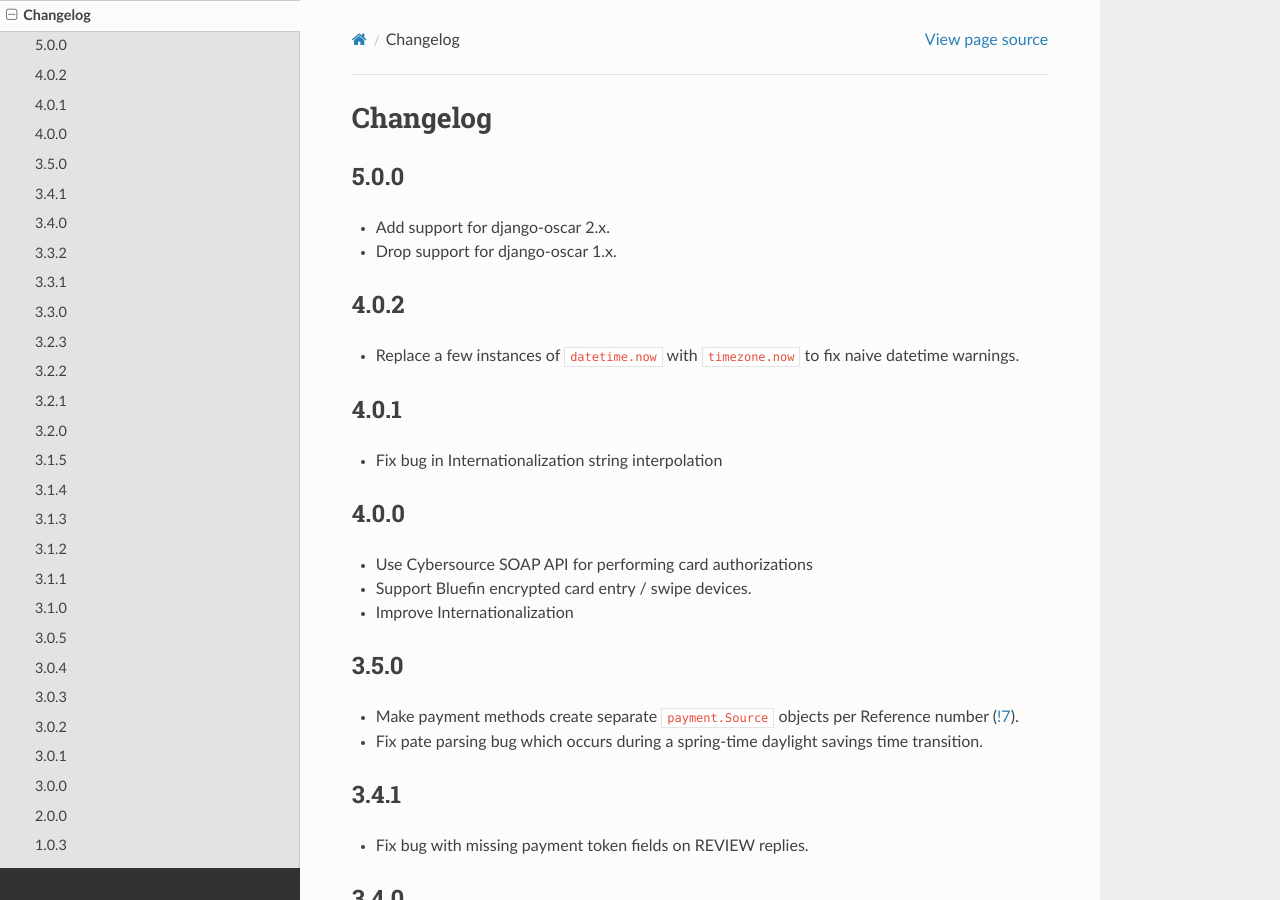
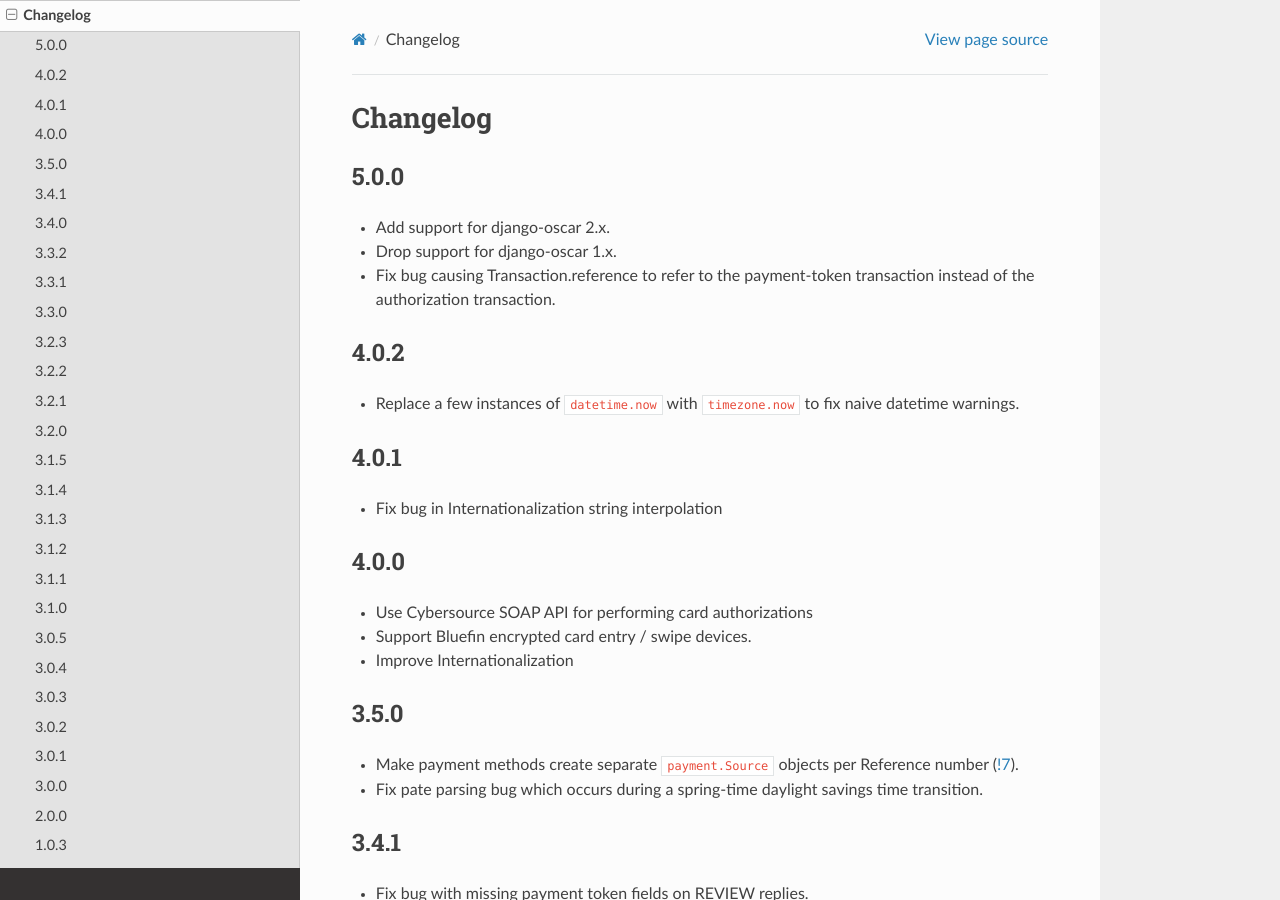
Before and after one commit to thelabnyc/django-oscar-cybersource, a Sphinx documentation site: the page built from docs/changes.rst, in a window 1280 px wide and 900 px high. Built offline with Sphinx 7.4.7 and the Read the Docs theme 2.0.0, drawn with Linux system fonts in a browser that asks for light colours; the version number could not be read and is left out.

Commit message:
Update changelog

```diff
--- a/docs/changes.rst
+++ b/docs/changes.rst
@@ -7,6 +7,7 @@ Changelog
 ------------------
 - Add support for django-oscar 2.x.
 - Drop support for django-oscar 1.x.
+- Fix bug causing Transaction.reference to refer to the payment-token transaction instead of the authorization transaction.
 
 4.0.2
 ------------------
```
